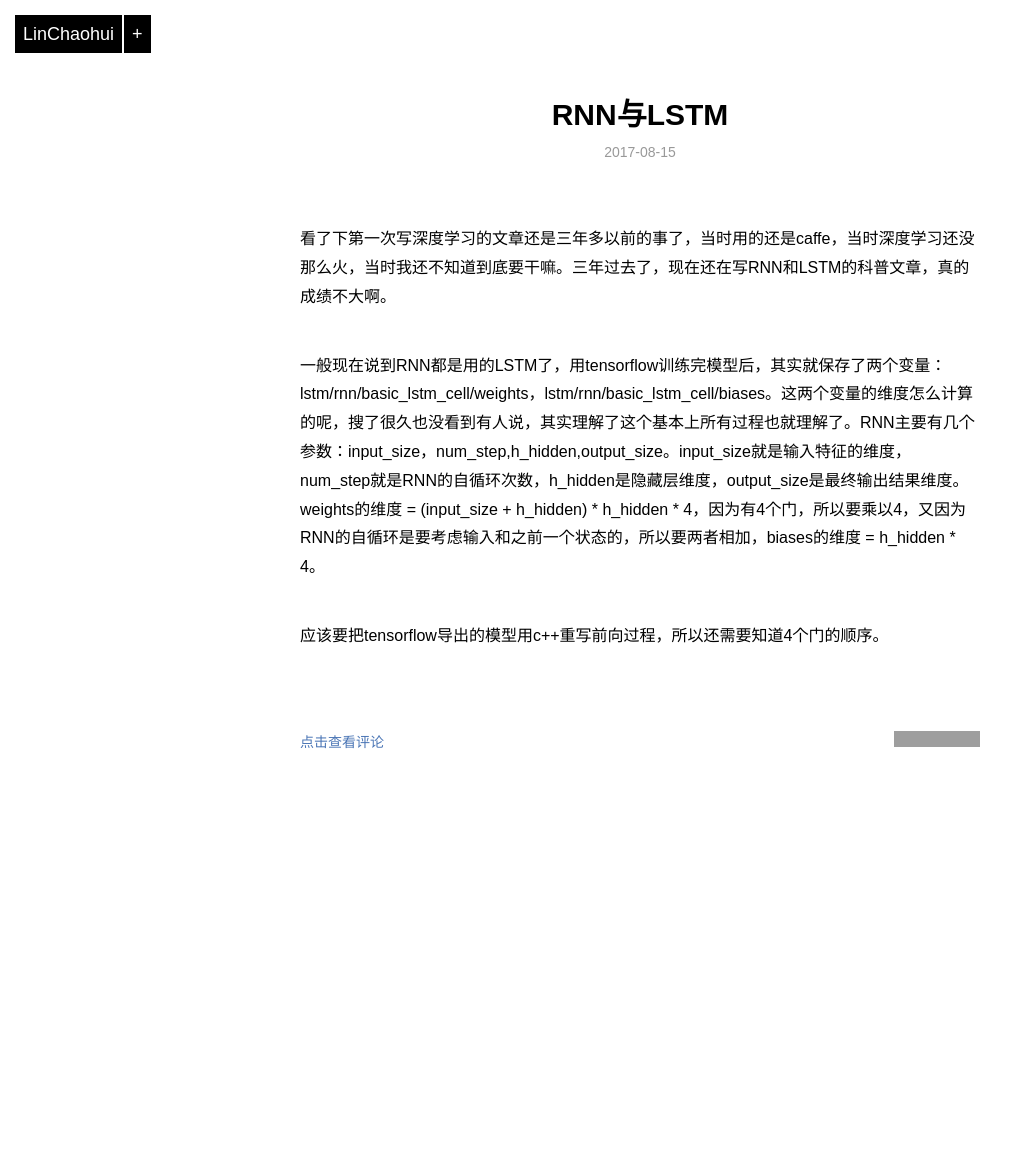
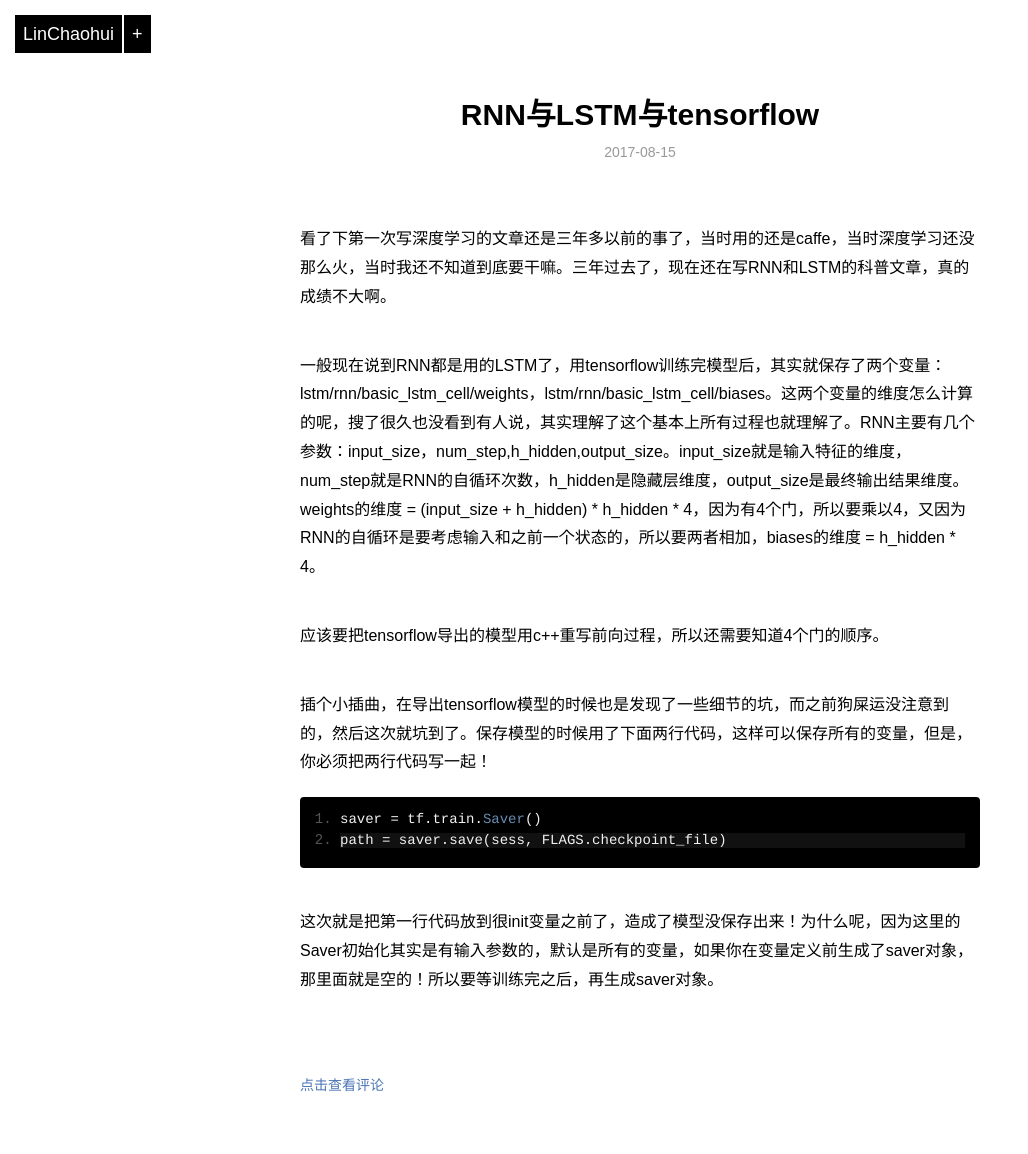
Before and after one commit to chaohui0/chaohui0.github.com, a Jekyll site: the page built from _posts/blog/2017-08-15-rnn-lstm.md, in a window 1280 px wide. Shown: the whole page, without its empty margins (0-1028 px from the left). Built offline with Jekyll 4.4.1, drawn with Linux system fonts in a browser that asks for light colours; before the commit the page ends 900 px from its top, so only the background shows below that; grey boxes are pictures that could not be loaded.

Commit message:
Update 2017-08-15-rnn-lstm.md

```diff
--- a/_posts/blog/2017-08-15-rnn-lstm.md
+++ b/_posts/blog/2017-08-15-rnn-lstm.md
@@ -1,6 +1,6 @@
 ---
 layout: post
-title: RNN与LSTM
+title: RNN与LSTM与tensorflow
 description: 深度学习
 category: blog
 ---
@@ -11,6 +11,13 @@ category: blog
 
 应该要把tensorflow导出的模型用c++重写前向过程，所以还需要知道4个门的顺序。
 
+插个小插曲，在导出tensorflow模型的时候也是发现了一些细节的坑，而之前狗屎运没注意到的，然后这次就坑到了。保存模型的时候用了下面两行代码，这样可以保存所有的变量，但是，你必须把两行代码写一起！
+
+	saver = tf.train.Saver()
+	path = saver.save(sess, FLAGS.checkpoint_file)
+
+这次就是把第一行代码放到很init变量之前了，造成了模型没保存出来！为什么呢，因为这里的Saver初始化其实是有输入参数的，默认是所有的变量，如果你在变量定义前生成了saver对象，那里面就是空的！所以要等训练完之后，再生成saver对象。
+
 
 
 
```
